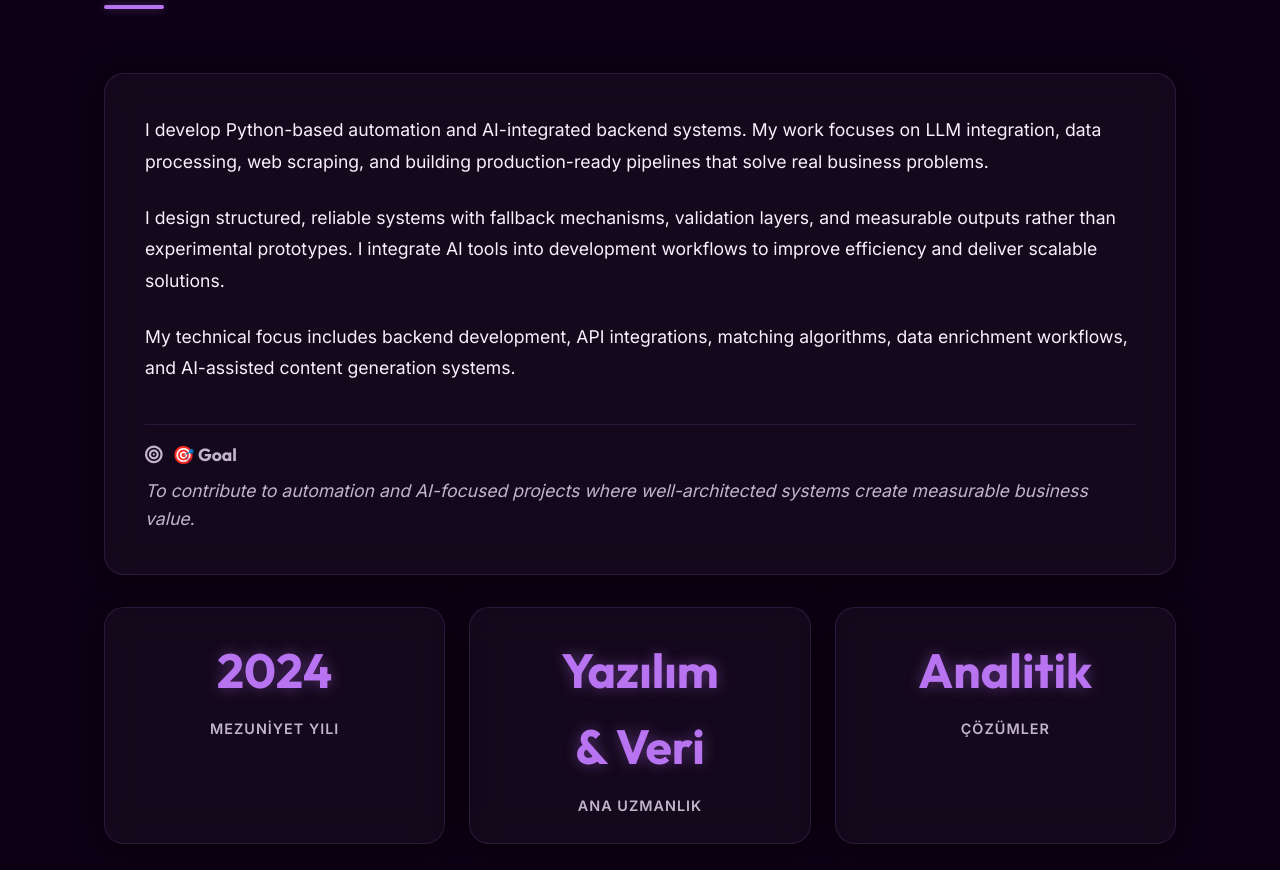
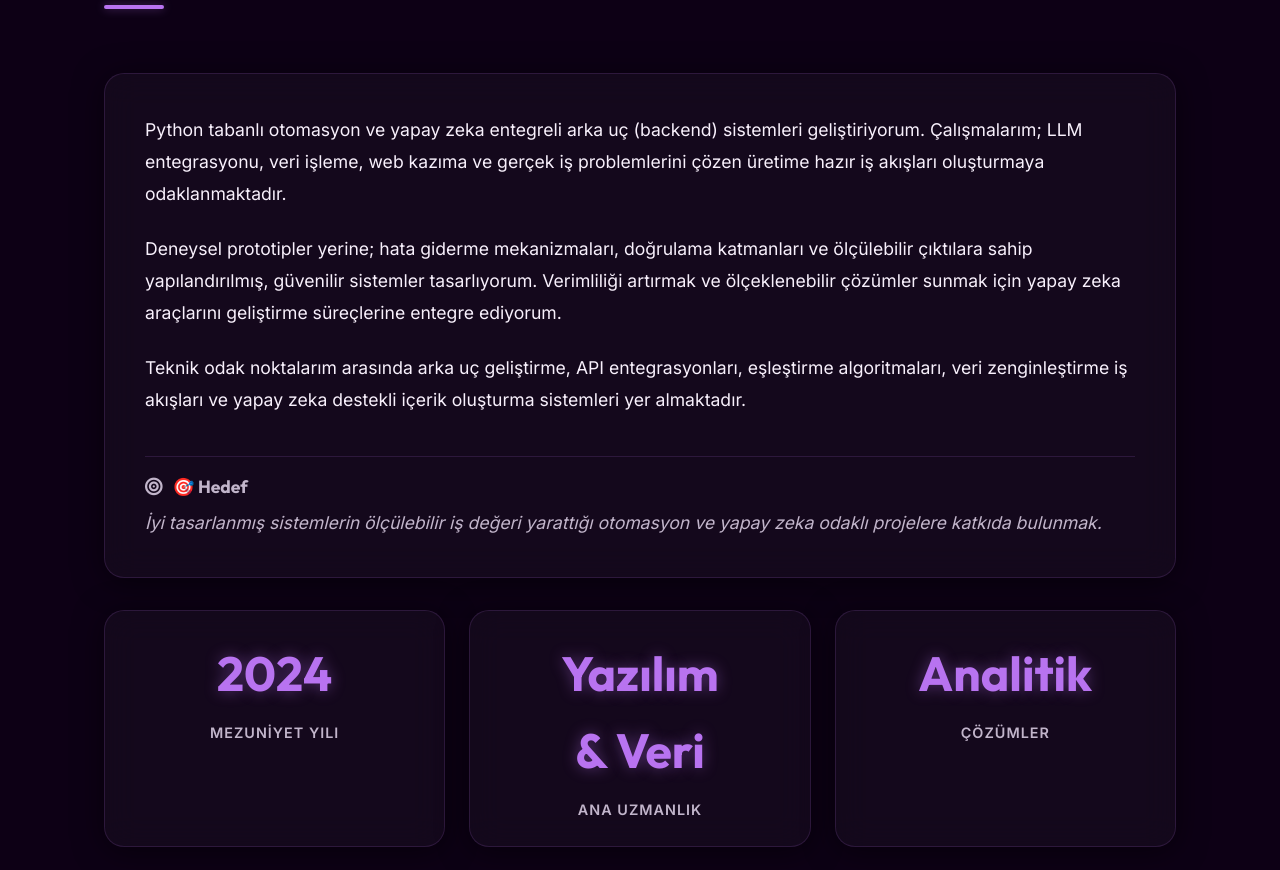
Before and after one commit to OmerTurk99/ofturk.com.tr, a plain HTML site: page index.html in a window 1280 px wide. Shown: the part 973-1843 px from the top of the page. Drawn offline with Linux system fonts and the light colour scheme.

Commit message:
Hakkımda bölümü Türkçeleştirildi

```diff
--- a/index.html
+++ b/index.html
@@ -76,17 +76,17 @@
         <div class="about-content reveal-up">
             <div class="glass-card about-card" style="min-height: 200px; display: flex; flex-direction: column; gap: 1.5rem; padding: 2.5rem;">
                 <p style="color: var(--text-primary); font-size: 1.1rem; line-height: 1.8;">
-                    I develop Python-based automation and AI-integrated backend systems. My work focuses on LLM integration, data processing, web scraping, and building production-ready pipelines that solve real business problems.
+                    Python tabanlı otomasyon ve yapay zeka entegreli arka uç (backend) sistemleri geliştiriyorum. Çalışmalarım; LLM entegrasyonu, veri işleme, web kazıma ve gerçek iş problemlerini çözen üretime hazır iş akışları oluşturmaya odaklanmaktadır.
                 </p>
                 <p style="color: var(--text-primary); font-size: 1.1rem; line-height: 1.8;">
-                    I design structured, reliable systems with fallback mechanisms, validation layers, and measurable outputs rather than experimental prototypes. I integrate AI tools into development workflows to improve efficiency and deliver scalable solutions.
+                    Deneysel prototipler yerine; hata giderme mekanizmaları, doğrulama katmanları ve ölçülebilir çıktılara sahip yapılandırılmış, güvenilir sistemler tasarlıyorum. Verimliliği artırmak ve ölçeklenebilir çözümler sunmak için yapay zeka araçlarını geliştirme süreçlerine entegre ediyorum.
                 </p>
                 <p style="color: var(--text-primary); font-size: 1.1rem; line-height: 1.8;">
-                    My technical focus includes backend development, API integrations, matching algorithms, data enrichment workflows, and AI-assisted content generation systems.
+                    Teknik odak noktalarım arasında arka uç geliştirme, API entegrasyonları, eşleştirme algoritmaları, veri zenginleştirme iş akışları ve yapay zeka destekli içerik oluşturma sistemleri yer almaktadır.
                 </p>
                 <div style="margin-top: 1rem; padding-top: 1rem; border-top: 1px solid var(--glass-border);">
-                    <h4 style="color: var(--primary-light); margin-bottom: 0.5rem;"><i class="fas fa-bullseye" style="margin-right: 10px;"></i>🎯 Goal</h4>
-                    <p style="color: var(--text-secondary); font-style: italic;">To contribute to automation and AI-focused projects where well-architected systems create measurable business value.</p>
+                    <h4 style="color: var(--primary-light); margin-bottom: 0.5rem;"><i class="fas fa-bullseye" style="margin-right: 10px;"></i>🎯 Hedef</h4>
+                    <p style="color: var(--text-secondary); font-style: italic;">İyi tasarlanmış sistemlerin ölçülebilir iş değeri yarattığı otomasyon ve yapay zeka odaklı projelere katkıda bulunmak.</p>
                 </div>
             </div>
             <div class="stats-container">
```
